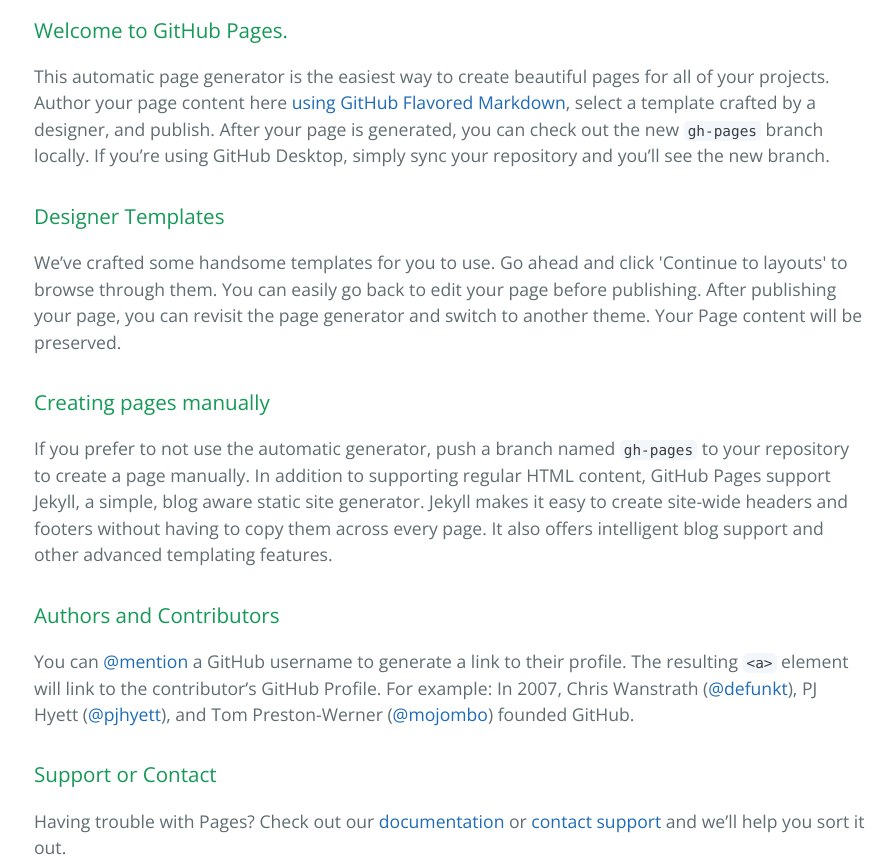
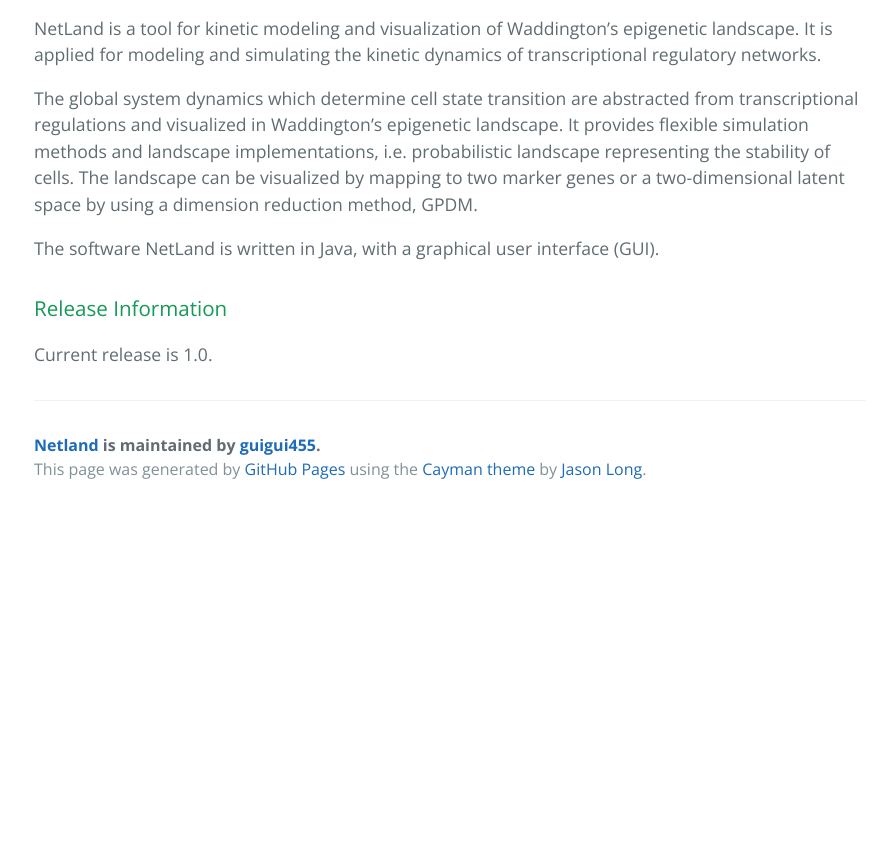
Before and after one commit to NetLand-NTU/NetLand, a plain HTML site: page index.html in a window 1280 px wide. Shown: the part 400-1264 px from the top of the page, without its empty margins (190-1082 px from the left). After the commit the page ends 913 px from the top, so only its background shows below. Drawn offline with nearby package versions, Linux system fonts and the light colour scheme.

```diff
--- a/index.html
+++ b/index.html
@@ -19,30 +19,16 @@
     </section>
 
     <section class="main-content">
-      <h3>
-<a id="welcome-to-github-pages" class="anchor" href="#welcome-to-github-pages" aria-hidden="true"><span aria-hidden="true" class="octicon octicon-link"></span></a>Welcome to GitHub Pages.</h3>
+      <p>NetLand is a tool for kinetic modeling and visualization of Waddington’s epigenetic landscape. It is applied for modeling and simulating the kinetic dynamics of transcriptional regulatory networks. </p>
 
-<p>This automatic page generator is the easiest way to create beautiful pages for all of your projects. Author your page content here <a href="https://guides.github.com/features/mastering-markdown/">using GitHub Flavored Markdown</a>, select a template crafted by a designer, and publish. After your page is generated, you can check out the new <code>gh-pages</code> branch locally. If you’re using GitHub Desktop, simply sync your repository and you’ll see the new branch.</p>
+<p>The global system dynamics which determine cell state transition are abstracted from transcriptional regulations and visualized in Waddington’s epigenetic landscape. It provides flexible simulation methods and landscape implementations, i.e. probabilistic landscape representing the stability of cells. The landscape can be visualized by mapping to two marker genes or a two-dimensional latent space by using a dimension reduction method, GPDM. </p>
+
+<p>The software NetLand is written in Java, with a graphical user interface (GUI).</p>
 
 <h3>
-<a id="designer-templates" class="anchor" href="#designer-templates" aria-hidden="true"><span aria-hidden="true" class="octicon octicon-link"></span></a>Designer Templates</h3>
+<a id="release-information" class="anchor" href="#release-information" aria-hidden="true"><span aria-hidden="true" class="octicon octicon-link"></span></a>Release Information</h3>
 
-<p>We’ve crafted some handsome templates for you to use. Go ahead and click 'Continue to layouts' to browse through them. You can easily go back to edit your page before publishing. After publishing your page, you can revisit the page generator and switch to another theme. Your Page content will be preserved.</p>
-
-<h3>
-<a id="creating-pages-manually" class="anchor" href="#creating-pages-manually" aria-hidden="true"><span aria-hidden="true" class="octicon octicon-link"></span></a>Creating pages manually</h3>
-
-<p>If you prefer to not use the automatic generator, push a branch named <code>gh-pages</code> to your repository to create a page manually. In addition to supporting regular HTML content, GitHub Pages support Jekyll, a simple, blog aware static site generator. Jekyll makes it easy to create site-wide headers and footers without having to copy them across every page. It also offers intelligent blog support and other advanced templating features.</p>
-
-<h3>
-<a id="authors-and-contributors" class="anchor" href="#authors-and-contributors" aria-hidden="true"><span aria-hidden="true" class="octicon octicon-link"></span></a>Authors and Contributors</h3>
-
-<p>You can <a href="https://help.github.com/articles/basic-writing-and-formatting-syntax/#mentioning-users-and-teams" class="user-mention">@mention</a> a GitHub username to generate a link to their profile. The resulting <code>&lt;a&gt;</code> element will link to the contributor’s GitHub Profile. For example: In 2007, Chris Wanstrath (<a href="https://github.com/defunkt" class="user-mention">@defunkt</a>), PJ Hyett (<a href="https://github.com/pjhyett" class="user-mention">@pjhyett</a>), and Tom Preston-Werner (<a href="https://github.com/mojombo" class="user-mention">@mojombo</a>) founded GitHub.</p>
-
-<h3>
-<a id="support-or-contact" class="anchor" href="#support-or-contact" aria-hidden="true"><span aria-hidden="true" class="octicon octicon-link"></span></a>Support or Contact</h3>
-
-<p>Having trouble with Pages? Check out our <a href="https://help.github.com/pages">documentation</a> or <a href="https://github.com/contact">contact support</a> and we’ll help you sort it out.</p>
+<p>Current release is 1.0.</p>
 
       <footer class="site-footer">
         <span class="site-footer-owner"><a href="https://github.com/guigui455/NetLand">Netland</a> is maintained by <a href="https://github.com/guigui455">guigui455</a>.</span>
```
Also changed, not shown: params.json (+1 -1 lines).
